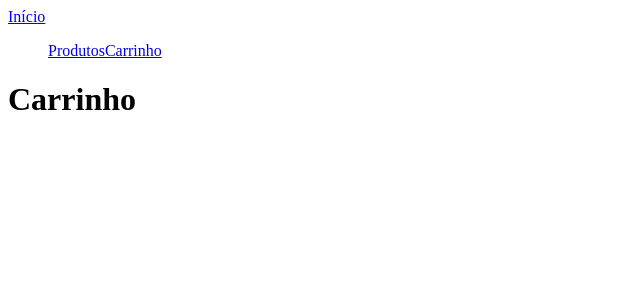
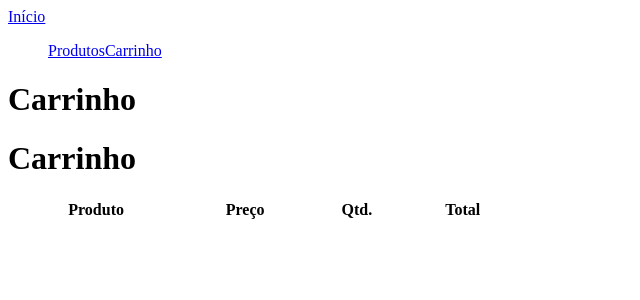
Before and after one commit to gustavogamasa/black-nextjs, a Next.js app: page /cart in a window 1280 px wide. Shown: the top 300 px of the page, without its empty margins (0-640 px from the left). Built offline with nearby package versions, Linux system fonts and the light colour scheme.

Commit message:
CartTotal

```diff
--- a/pages/cart.tsx
+++ b/pages/cart.tsx
@@ -1,6 +1,9 @@
 import Head from "next/head";
 import React, { Component } from "react";
 import Header from "../src/components/Header";
+import { Container } from "reactstrap";
+import CartTableRow from "../src/components/CartTable";
+import CartTable from "../src/components/CartTable";
 
 export default class cart extends Component {
   render() {
@@ -14,6 +17,17 @@ export default class cart extends Component {
         <Header/>
 
     <h1>Carrinho</h1>
+
+    <main>
+        <Container className="mb-5">
+          <h1 className="my-5">
+            Carrinho
+          </h1>
+
+          <CartTable />
+        </Container>
+      </main>
+
     </>;
   }
 }
--- a/src/components/CartTable.tsx
+++ b/src/components/CartTable.tsx
@@ -1,9 +1,10 @@
+// src/components/CartTable.tsx
 
-import Image from "next/image";
-import { useEffect, useState } from "react";
-import { Button, Col, Row, Table } from "reactstrap";
-import { useCart } from "../hooks/useCart";
-import { ProductType } from "../services/products";
+import { useEffect, useState } from "react"
+import { useCart } from "../hooks/useCart"
+import { Button, Col, Row, Table } from "reactstrap"
+import { ProductType } from "../services/products"
+import Image from "next/image"
 
 type CartEntry = {
   product: ProductType
@@ -55,3 +56,49 @@ const CartTableRow = (props: {
     </tr>
   )
 }
+
+export default function CartTable() {
+  const [cartEntries, setCartEntries] = useState<CartEntry[]>([])
+  const { cart } = useCart()
+
+  useEffect(() => {
+    const entriesList = cart.reduce((list, product) => {
+      const entryIndex = list.findIndex(entry => entry.product.id === product.id)
+
+      if (entryIndex === -1) {
+        return [
+          ...list,
+          {
+            product,
+            quantity: 1
+          }
+        ]
+      }
+
+      list[entryIndex].quantity++
+      return list
+
+    }, [] as CartEntry[])
+
+    entriesList.sort((a, b) => a.product.id - b.product.id)
+    setCartEntries(entriesList)
+
+  }, [cart])
+
+  return (
+    <Table responsive className="align-middle" style={{ minWidth: '32rem' }}>
+      <thead>
+        <tr>
+          <th>Produto</th>
+          <th>Preço</th>
+          <th>Qtd.</th>
+          <th>Total</th>
+        </tr>
+      </thead>
+      <tbody>
+				{cartEntries.map(entry => <CartTableRow key={entry.product.id} entry={entry} />)}
+      </tbody>
+    </Table>
+
+  )
+}
```
Also changed, not shown: src/components/CartTotal.tsx (added, +23 -0 lines).
